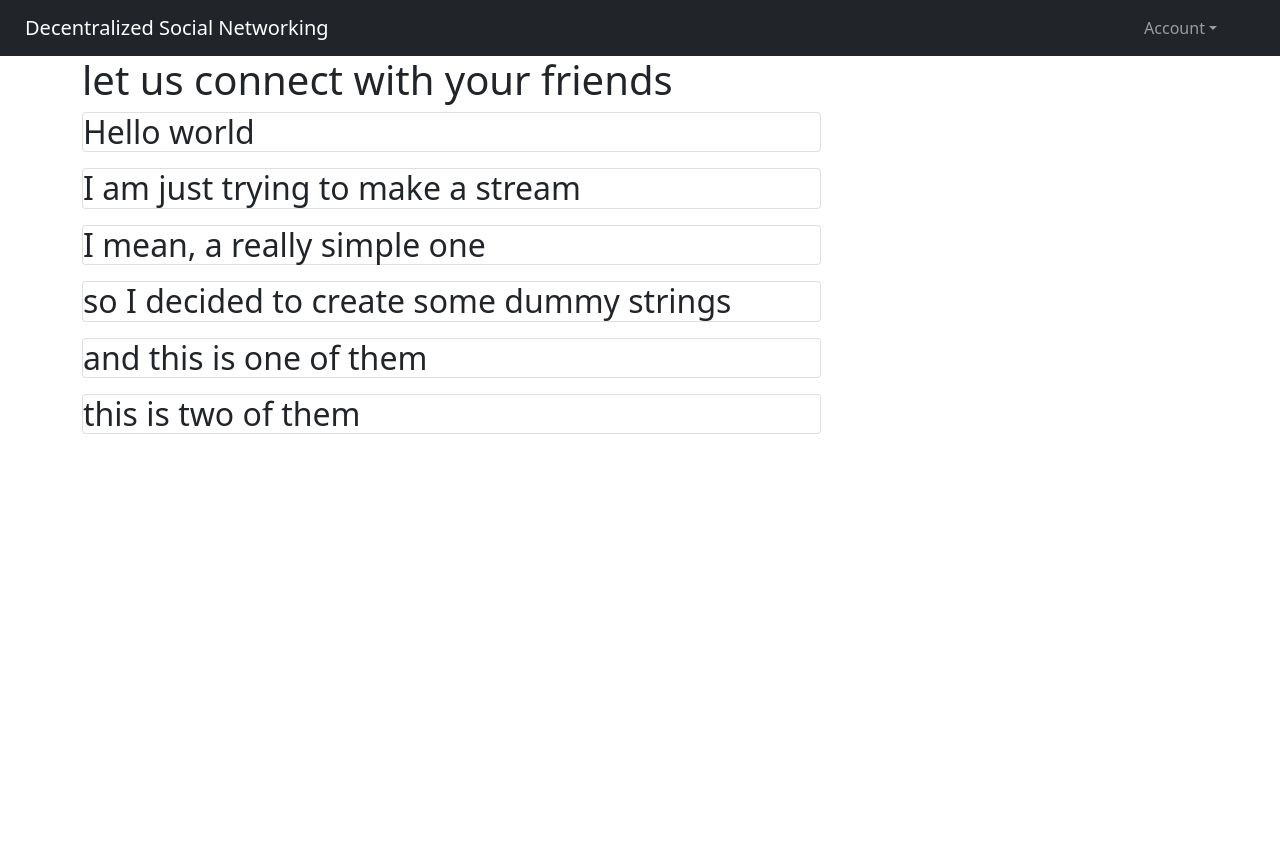
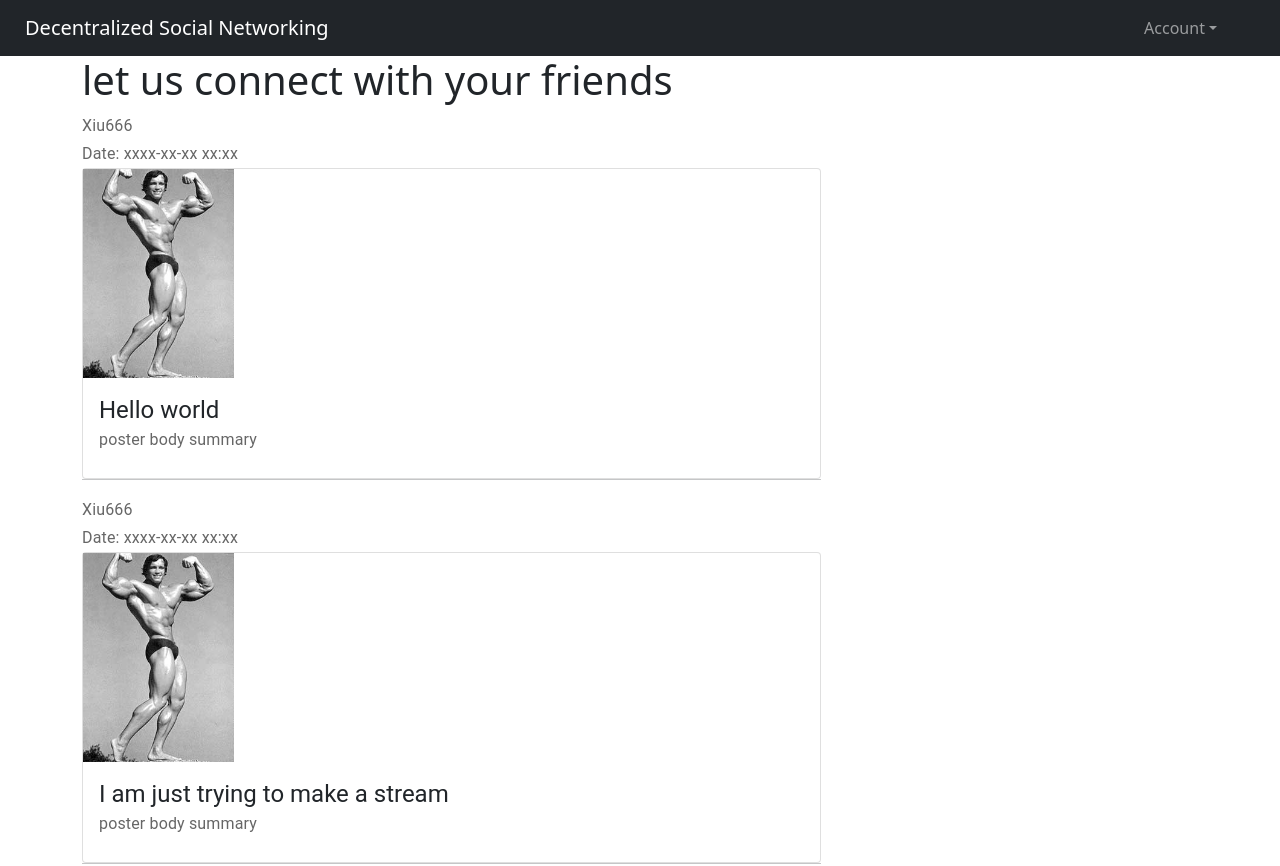
Before and after one commit to Frieda0315/404, a React (Create React App) app: page / in a window 1280 px wide. Shown: the top 866 px of the page. Before the commit the page ends 800 px from the top, so only its background shows below. Built offline with nearby package versions, Linux system fonts and the light colour scheme.

Commit message:
update the post stream items, still ugly though

```diff
--- a/src/components/PostStream.js
+++ b/src/components/PostStream.js
@@ -4,10 +4,19 @@ import Grid from "@material-ui/core/Grid";
 import { Card } from "reactstrap";
 import makeStyles from "@material-ui/styles/makeStyles";
 import React from "react";
+import { Box, CardMedia, CardActionArea, CardContent, Divider, Typography } from "@material-ui/core";
+import dummy_image from "../static/musle.png"
+
 const useStyles = makeStyles(() =>({
-
+    stream: {
+        marginLeft: "10px"
+    },
+    postBody: {
+        marginLeft: "100px"
+    }
 }));
 
+// dummy val
 const postList = [
     "Hello world",
     "I am just trying to make a stream",
@@ -18,13 +27,45 @@ const postList = [
 ]
 
 function PostStream() {
+    const styleClasses = useStyles();
+    const tempPostOnClick = (ev) => {
+        console.log("clicked a post");
+    };
     const postStream = postList.map((post) =>
-    <Grid item xs={8}>
-        <Card> {post} </Card>
-    </Grid>);
+        <Grid item xs={8} className={styleClasses.postBody}>
+            <Typography  variant="subtitle1" color="text.secondary" component="div">
+                Xiu666
+            </Typography>
+            <Typography  variant="subtitle1" color="text.secondary" component="div">
+                Date: xxxx-xx-xx xx:xx
+            </Typography>
+            <Card sx={{ display: 'flex' }}>
+                <CardMedia
+                    component="img"
+                    sx={{ width: 151 }}
+                    image={dummy_image}
+                    alt="Live from space album cover"
+                />
+                <CardActionArea onClick={tempPostOnClick}>
+                    <Box sx={{ display: 'flex', flexDirection: 'column' }}>
+                    <CardContent sx={{ flex: '1 0 auto' }}>
+                        <Typography component="div" variant="h5">
+                        {post}
+                        </Typography>
+                        <Typography variant="subtitle1" color="text.secondary" component="div">
+                        poster body summary
+                        </Typography>
+                    </CardContent>
+                    </Box>
+                </CardActionArea>
 
+            </Card>
+            <Divider/>
+        </Grid>
+
+    );
     return (
-        <Grid container spacing={2}>
+        <Grid container spacing={2} className={styleClasses.stream}>
             {postStream}
         </Grid>
     )
```
